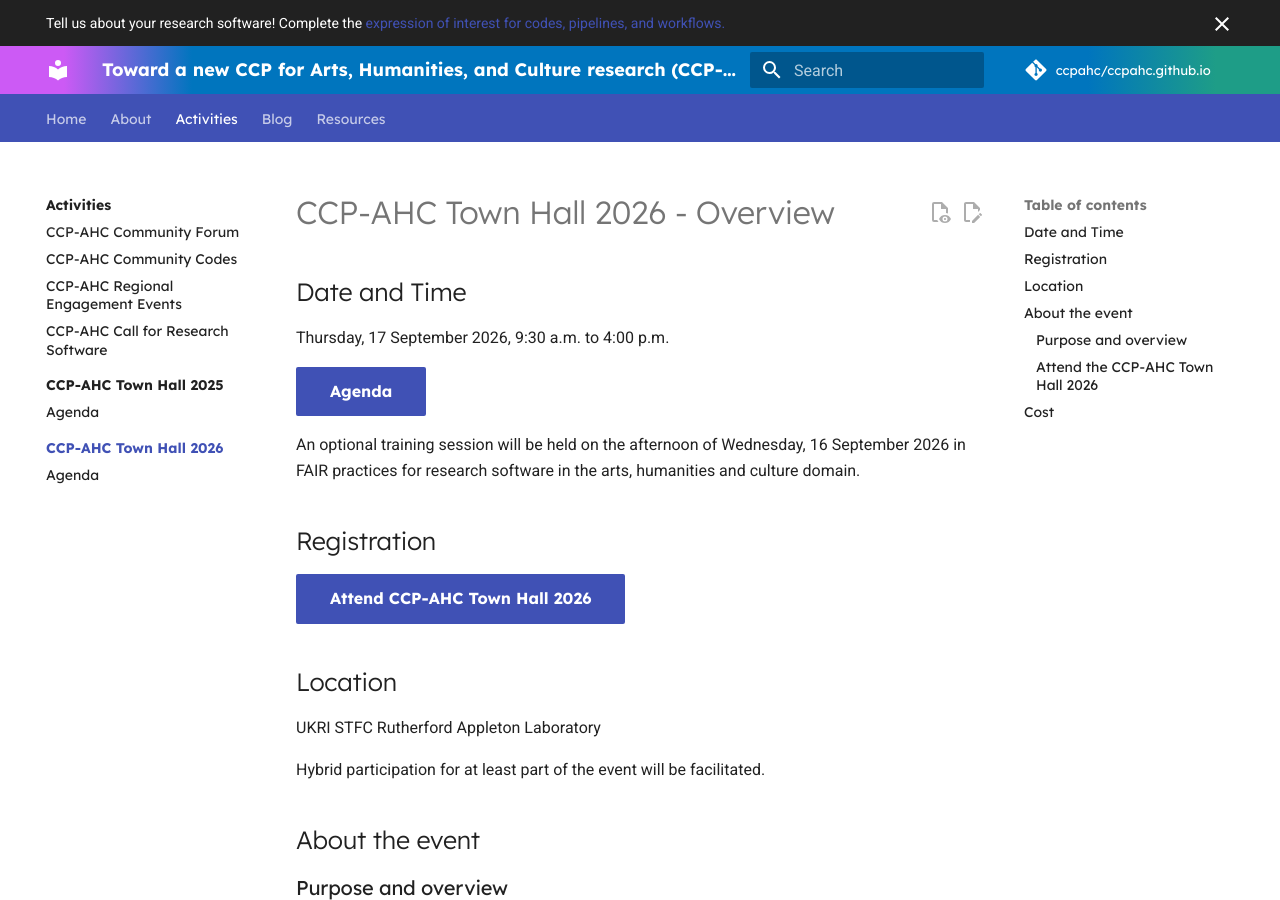
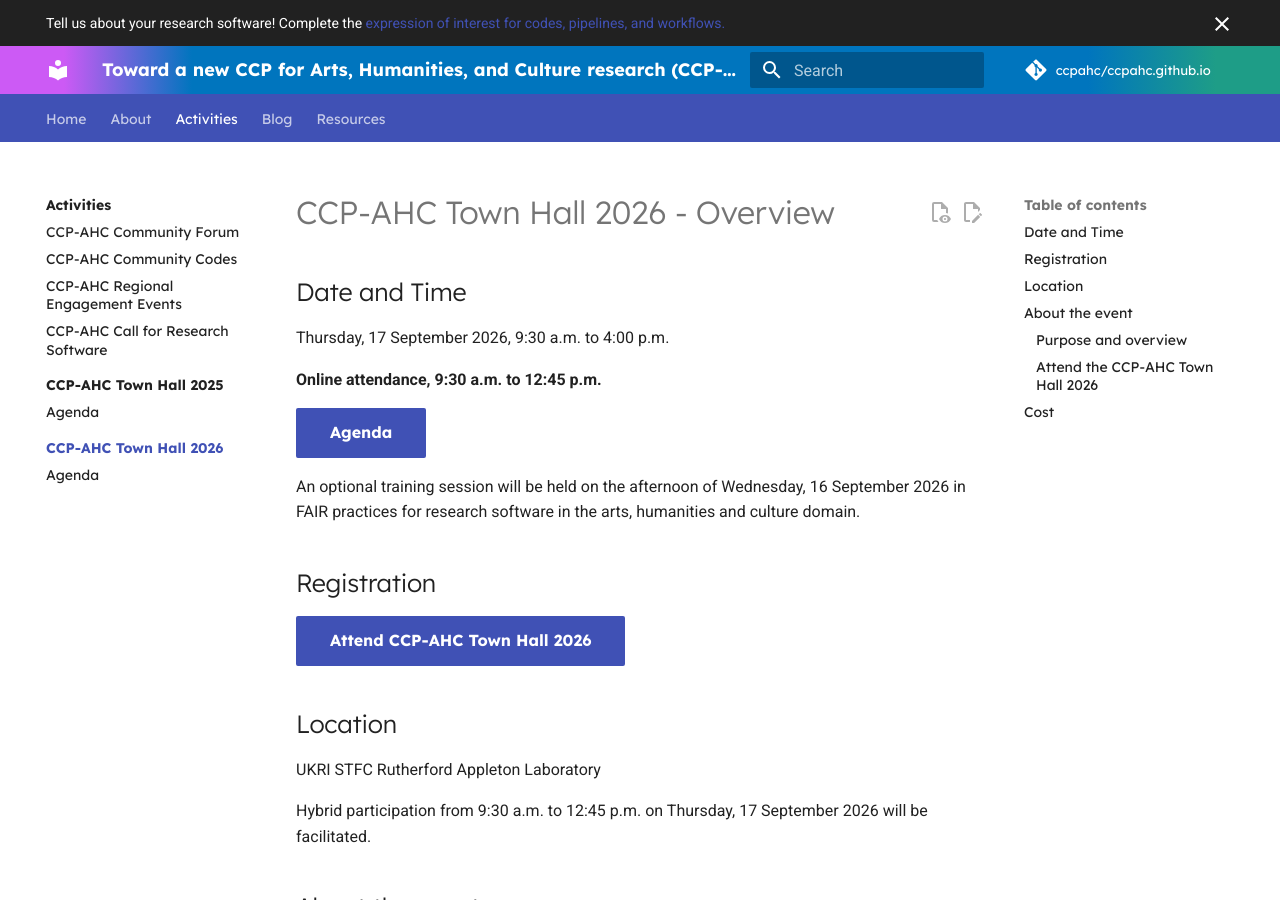
Before and after one commit to ccpahc/ccpahc.github.io, an MkDocs documentation site: the page built from docs/activities/town-hall-2026/index.md, in a window 1280 px wide and 900 px high. Built offline with MkDocs 1.6.1 and Material for MkDocs 9.7.7, drawn with Linux system fonts in a browser that asks for light colours; comment, search, counter and statistics services are not loaded.

Commit message:
Update town hall 2026 event details
Clarified online attendance details and hybrid participation timing.

```diff
--- a/docs/activities/town-hall-2026/index.md
+++ b/docs/activities/town-hall-2026/index.md
@@ -3,6 +3,8 @@
 ## Date and Time
 
 Thursday, 17 September 2026, 9:30 a.m. to 4:00 p.m.
+
+**Online attendance, 9:30 a.m. to 12:45 p.m.**
 
 [Agenda](./agenda.md){ .md-button .md-button--primary }
 
@@ -17,7 +19,7 @@ An optional training session will be held on the afternoon of Wednesday, 16 Sept
 
 UKRI STFC Rutherford Appleton Laboratory
 
-Hybrid participation for at least part of the event will be facilitated.
+Hybrid participation from 9:30 a.m. to 12:45 p.m. on Thursday, 17 September 2026 will be facilitated.
 
 ## About the event
 
```
